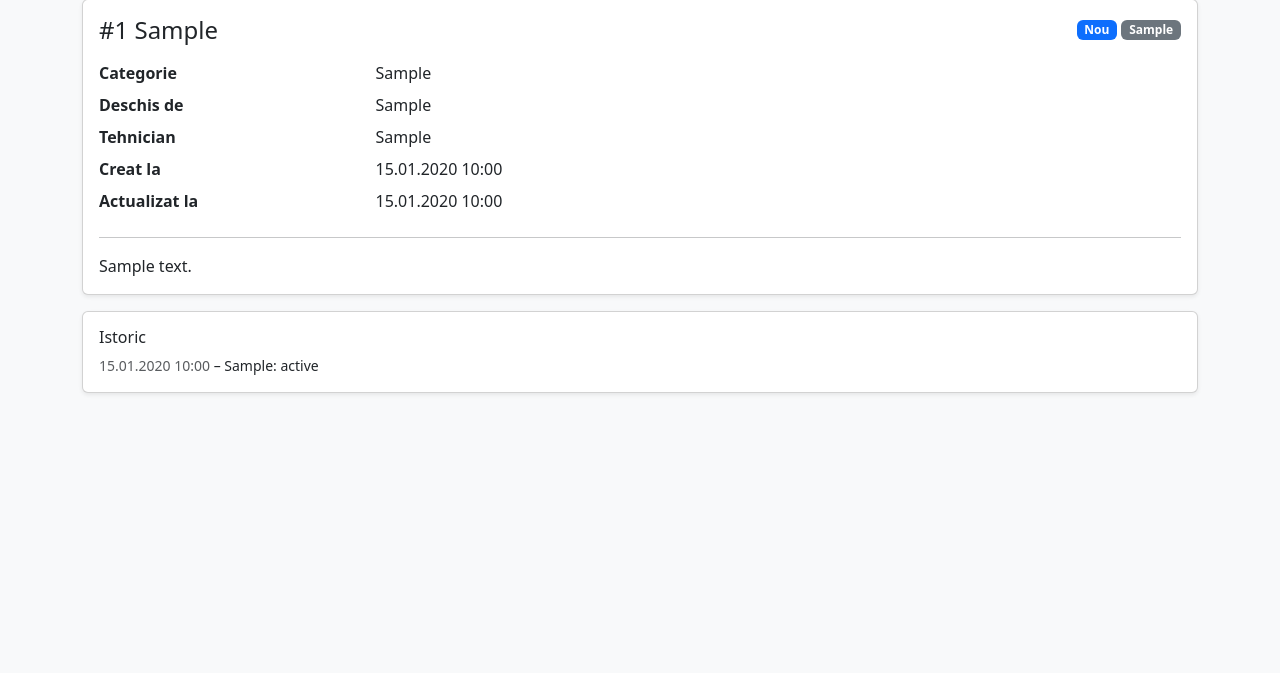
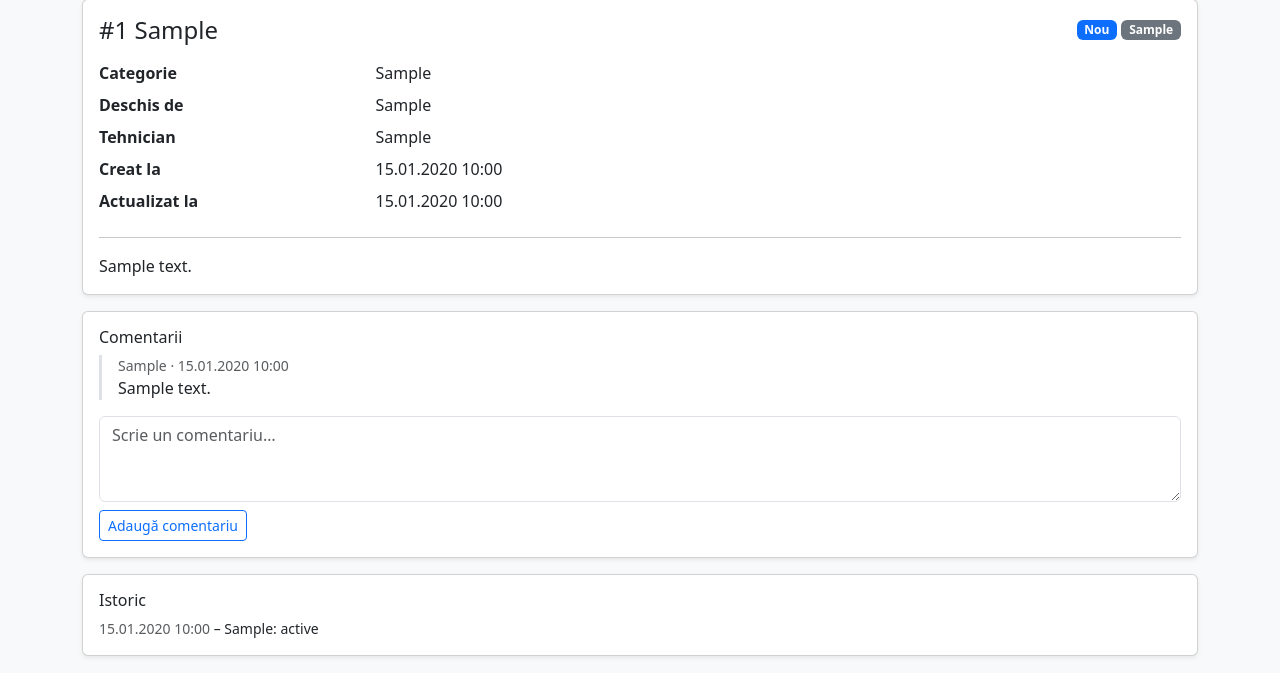
Before and after one commit to vaduvalex17/HelpDesk-proiect, a Flask app: page /tickets/1 in a window 1280 px wide. Shown: the part 127-800 px from the top of the page. Run offline with Flask 3, Linux system fonts and the light colour scheme; a user stored in the database is signed in; tables that the repository leaves empty hold one stand-in row (values such as "Sample post").

Commit message:
feat: comentarii (#26)

```diff
--- a/app/models.py
+++ b/app/models.py
@@ -85,6 +85,13 @@ class Ticket(db.Model):
         cascade="all, delete-orphan",
     )
 
+    comentarii = db.relationship(
+        "Comment",
+        back_populates="tichet",
+        order_by="Comment.creat_la",
+        cascade="all, delete-orphan",
+    )
+
     def schimba_status(self, status_nou, utilizator):
         """Schimbă statusul și înregistrează schimbarea în istoric (F8)."""
         self.istoric.append(
@@ -106,3 +113,14 @@ class TicketHistory(db.Model):
 
     tichet = db.relationship("Ticket", back_populates="istoric")
     utilizator = db.relationship("User")
+
+
+class Comment(db.Model):
+    id = db.Column(db.Integer, primary_key=True)
+    ticket_id = db.Column(db.Integer, db.ForeignKey("ticket.id"), nullable=False)
+    autor_id = db.Column(db.Integer, db.ForeignKey("user.id"), nullable=False)
+    text = db.Column(db.Text, nullable=False)
+    creat_la = db.Column(db.DateTime(timezone=True), nullable=False, default=acum)
+
+    tichet = db.relationship("Ticket", back_populates="comentarii")
+    autor = db.relationship("User")
--- a/app/templates/tickets/detail.html
+++ b/app/templates/tickets/detail.html
@@ -1,6 +1,24 @@
 {% extends "base.html" %}
 {% from "_macros.html" import badge_prioritate, badge_status %}
-{% block title %}Tichet #{{ tichet.id }} – HelpDesk IT<div class="card shadow-sm mt-3">
+{% block title %}Tichet #{{ tichet.id }} – HelpDesk IT<div class="card shadow-sm mt-3" id="comentarii">
+  <div class="card-body">
+    <h2 class="h6">Comentarii</h2>
+    {% for comentariu in tichet.comentarii %}
+    <div class="border-start border-3 ps-3 mb-3">
+      <div class="small text-muted">{{ comentariu.autor.nume }} · {{ comentariu.creat_la.strftime("%d.%m.%Y %H:%M") }}</div>
+      <div style="white-space: pre-line">{{ comentariu.text }}</div>
+    </div>
+    {% else %}
+    <p class="small text-muted">Niciun comentariu încă.</p>
+    {% endfor %}
+    <form method="post" action="{{ url_for('tickets.comenteaza', tichet_id=tichet.id) }}">
+      <textarea name="text" class="form-control mb-2" rows="3" placeholder="Scrie un comentariu…" required></textarea>
+      <button type="submit" class="btn btn-outline-primary btn-sm">Adaugă comentariu</button>
+    </form>
+  </div>
+</div>
+
+<div class="card shadow-sm mt-3">
   <div class="card-body">
     <h2 class="h6">Istoric</h2>
     <ul class="list-unstyled mb-0">
@@ -59,6 +77,24 @@
   </div>
 </div>
 {% endif %}
+<div class="card shadow-sm mt-3" id="comentarii">
+  <div class="card-body">
+    <h2 class="h6">Comentarii</h2>
+    {% for comentariu in tichet.comentarii %}
+    <div class="border-start border-3 ps-3 mb-3">
+      <div class="small text-muted">{{ comentariu.autor.nume }} · {{ comentariu.creat_la.strftime("%d.%m.%Y %H:%M") }}</div>
+      <div style="white-space: pre-line">{{ comentariu.text }}</div>
+    </div>
+    {% else %}
+    <p class="small text-muted">Niciun comentariu încă.</p>
+    {% endfor %}
+    <form method="post" action="{{ url_for('tickets.comenteaza', tichet_id=tichet.id) }}">
+      <textarea name="text" class="form-control mb-2" rows="3" placeholder="Scrie un comentariu…" required></textarea>
+      <button type="submit" class="btn btn-outline-primary btn-sm">Adaugă comentariu</button>
+    </form>
+  </div>
+</div>
+
 <div class="card shadow-sm mt-3">
   <div class="card-body">
     <h2 class="h6">Istoric</h2>
--- a/app/tickets/routes.py
+++ b/app/tickets/routes.py
@@ -1,11 +1,11 @@
-"""Rutele pentru tichete: creare, listă, detaliu, preluare, atribuire (F2–F4, F6–F8)."""
+"""Rutele pentru tichete: creare, listă, detaliu, preluare, atribuire (F2–F4, F6–F9)."""
 
 from flask import abort, flash, redirect, render_template, request, url_for
 from flask_login import current_user, login_required
 
 from ..auth.decorators import role_required
 from ..extensions import db
-from ..models import PRIORITATI, URMATORUL_STATUS, Category, Ticket, User
+from ..models import PRIORITATI, URMATORUL_STATUS, Category, Comment, Ticket, User
 from . import bp
 
 
@@ -13,6 +13,14 @@ def categorii_active():
     return db.session.execute(
         db.select(Category).filter_by(activa=True).order_by(Category.nume)
     ).scalars().all()
+
+
+def tichet_vizibil_sau_403(tichet_id):
+    """Un angajat are acces doar la propriile tichete (F4)."""
+    tichet = db.get_or_404(Ticket, tichet_id)
+    if current_user.rol == "angajat" and tichet.autor_id != current_user.id:
+        abort(403)
+    return tichet
 
 
 def tehnicieni_activi():
@@ -76,9 +84,7 @@ def lista():
 @login_required
 def detaliu(tichet_id):
     """F4 – Detaliu tichet: un angajat nu poate deschide tichetul altui angajat."""
-    tichet = db.get_or_404(Ticket, tichet_id)
-    if current_user.rol == "angajat" and tichet.autor_id != current_user.id:
-        abort(403)
+    tichet = tichet_vizibil_sau_403(tichet_id)
     tehnicieni = []
     if current_user.are_rol("manager"):
         tehnicieni = tehnicieni_activi()
@@ -168,3 +174,17 @@ def schimba_status(tichet_id):
         db.session.commit()
         flash(f"Tichetul #{tichet.id} este acum „{status_nou}”.", "success")
     return redirect(url_for("tickets.detaliu", tichet_id=tichet.id))
+
+
+@bp.route("/<int:tichet_id>/comentarii", methods=["POST"])
+@login_required
+def comenteaza(tichet_id):
+    """F9 – Comentarii pe tichet, cu autor și dată."""
+    tichet = tichet_vizibil_sau_403(tichet_id)
+    text = request.form.get("text", "").strip()
+    if not text:
+        flash("Comentariul nu poate fi gol.", "danger")
+    else:
+        db.session.add(Comment(tichet=tichet, autor=current_user, text=text))
+        db.session.commit()
+    return redirect(url_for("tickets.detaliu", tichet_id=tichet.id) + "#comentarii")
```
Also changed, not shown: tests/test_tickets.py (+31 -0 lines).
